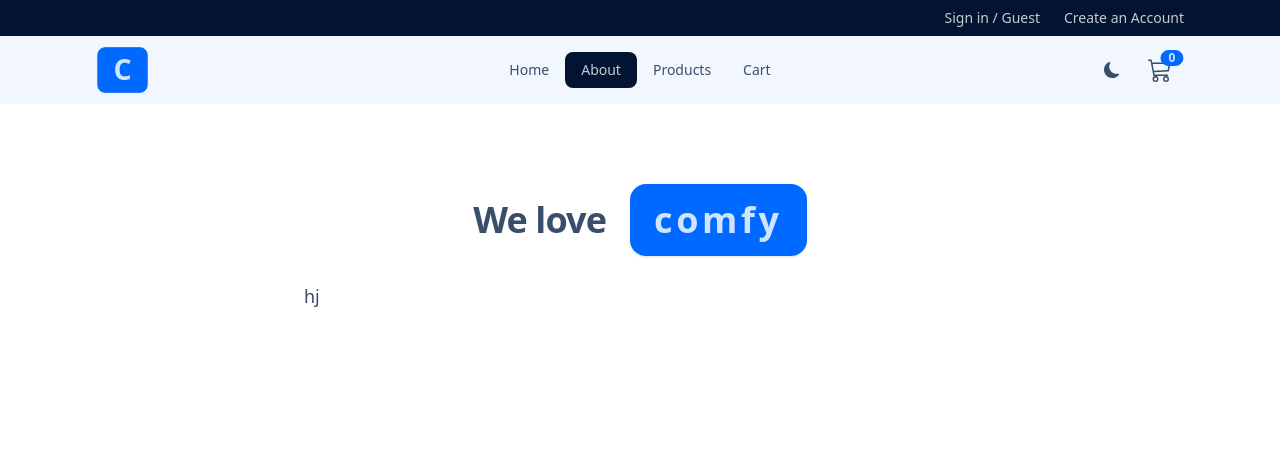
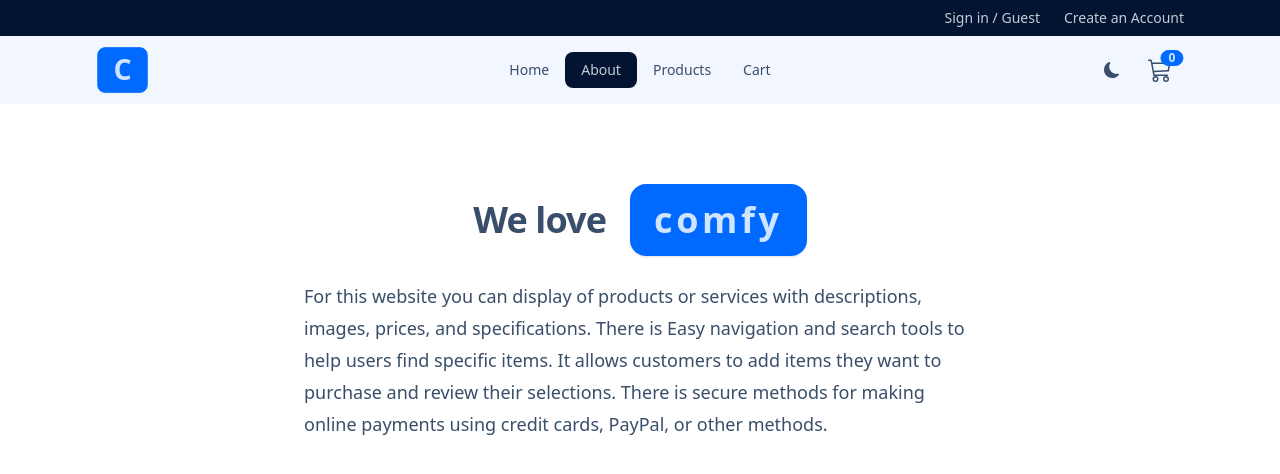
Before and after one commit to omarologyy/E-commerce, a React (Vite) app: page /about in a window 1280 px wide. Shown: the top 474 px of the page. Built offline with nearby package versions, Linux system fonts and the light colour scheme.

Commit message:
I added a correct description for the website

```diff
--- a/src/pages/About.jsx
+++ b/src/pages/About.jsx
@@ -13,7 +13,14 @@ const About = () => {
           </div>
         </div>
       </div>
-      <p className="mt-6 text-lg leading-8 max-w-2xl mx-auto">hj</p>
+      <p className="mt-6 text-lg leading-8 max-w-2xl mx-auto">
+        For this website you can display of products or services with
+        descriptions, images, prices, and specifications. There is Easy
+        navigation and search tools to help users find specific items. It allows
+        customers to add items they want to purchase and review their
+        selections. There is secure methods for making online payments using
+        credit cards, PayPal, or other methods.
+      </p>
     </>
   )
 }
```
